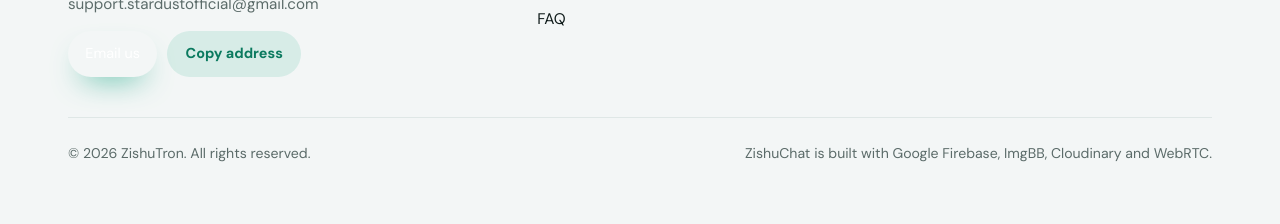
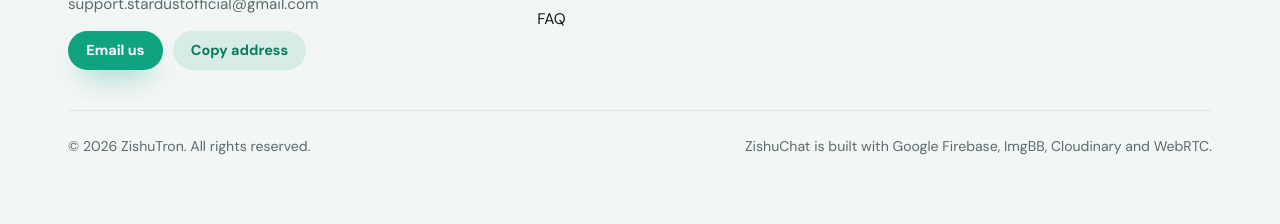
Before and after one commit to zishutron/ZishuChat, a plain HTML site: page terms.html in a window 1280 px wide. Shown: the part 4135-4359 px from the top of the page. Drawn offline with nearby package versions, Linux system fonts and the light colour scheme.

Commit message:
Add files via upload

```diff
--- a/css/style.css
+++ b/css/style.css
@@ -252,8 +252,8 @@ footer{padding-block:50px 60px}
 .foot p{color:var(--muted);margin-top:14px;max-width:26em;font-size:.95rem}
 .foot h4{font:700 .78rem var(--body);letter-spacing:.12em;text-transform:uppercase;color:var(--muted);margin-bottom:14px}
 .foot ul{list-style:none;margin:0;padding:0;display:grid;gap:10px;font-size:.96rem}
-.foot a,.foot button.fl{color:var(--ink);text-decoration:none;background:none;border:0;padding:0;font:inherit;cursor:pointer;text-align:left}
-.foot a:hover,.foot button.fl:hover{color:var(--brand)}
+.foot ul a,.foot button.fl{color:var(--ink);text-decoration:none;background:none;border:0;padding:0;font:inherit;cursor:pointer;text-align:left}
+.foot ul a:hover,.foot button.fl:hover{color:var(--brand)}
 .mail{display:flex;align-items:center;gap:8px;flex-wrap:wrap}
 .mail code{font:500 .9rem var(--body);background:var(--surface);border:1px solid var(--line);border-radius:10px;padding:.35em .7em;overflow-wrap:anywhere}
 .mail button{font:700 .8rem var(--body);background:var(--brand-soft);color:var(--brand-deep);border:0;border-radius:999px;padding:.55em 1em;cursor:pointer}
```
